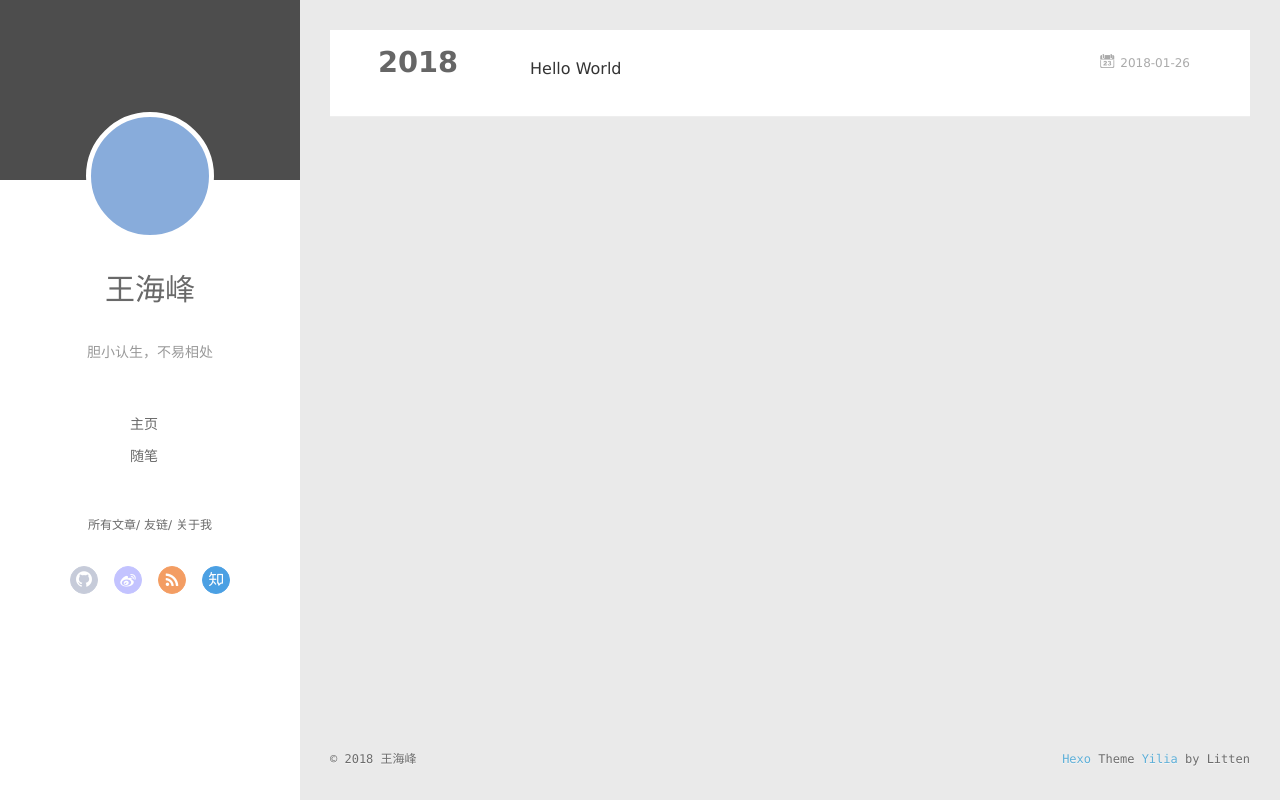
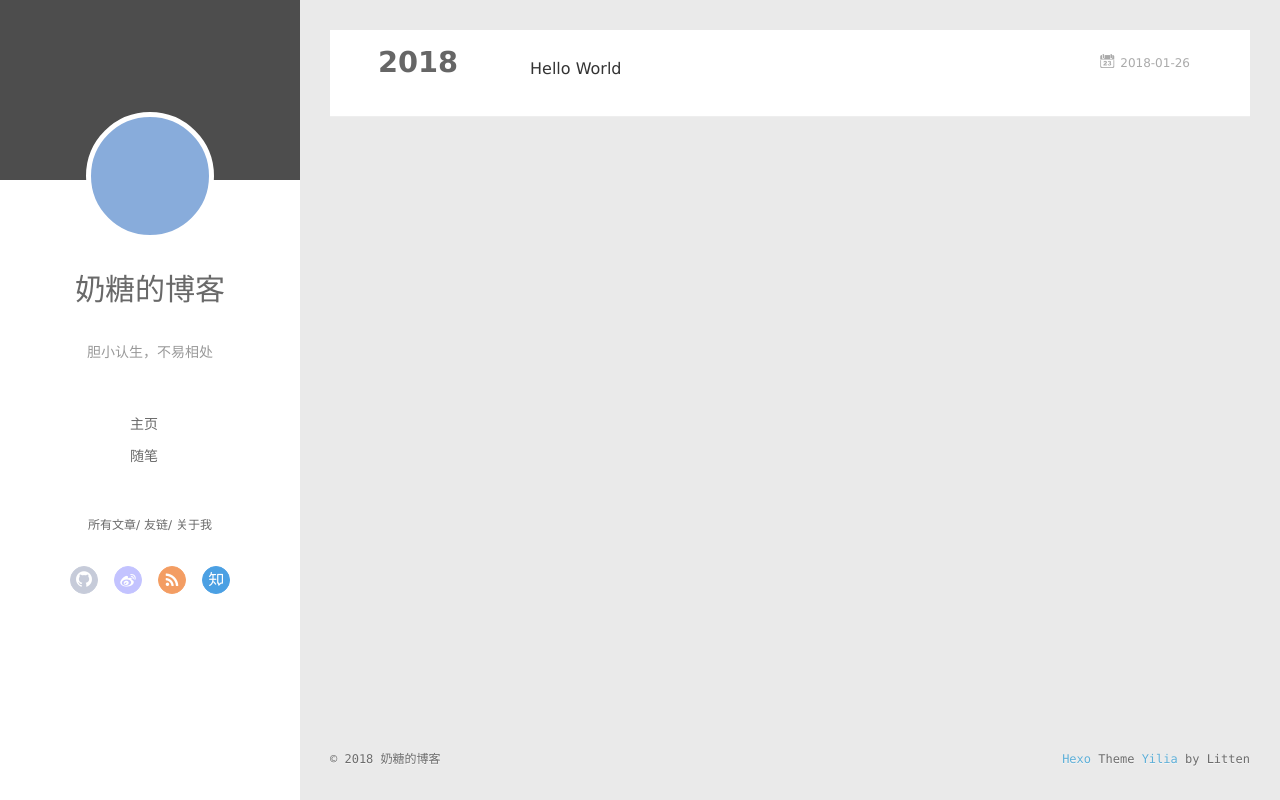
Before and after one commit to toffeeBlock/toffeeBlock.github.io, a plain HTML site: page archives/index.html in a window 1280 px wide. Drawn offline with Linux system fonts and the light colour scheme.

Commit message:
Site updated: 2018-01-26 15:35:53

```diff
--- a/archives/index.html
+++ b/archives/index.html
@@ -6,20 +6,20 @@
   <meta name="renderer" content="webkit">
   <meta http-equiv="X-UA-Compatible" content="IE=edge" >
   <link rel="dns-prefetch" href="//toffeeBlock.me">
-  <title>Archives | 奶糖块的博客</title>
+  <title>Archives | 奶糖的博客</title>
   <meta name="viewport" content="width=device-width, initial-scale=1, maximum-scale=1">
   <meta name="description" content="擅长各项前端技能，深入研究移动端开发与前端性能，目前就职于亿欧网盟。非专业视觉设计师。此为博客一枚。">
 <meta name="keywords" content="前端,react,node,js,jquery,javascript,html5,es6,开发者,程序猿,程序媛,极客,编程,代码,开源,IT网站,Developer,Programmer,Coder,Geek,html,css,css3,用户体验">
 <meta property="og:type" content="website">
-<meta property="og:title" content="奶糖块的博客">
+<meta property="og:title" content="奶糖的博客">
 <meta property="og:url" content="//toffeeBlock.me/archives/index.html">
-<meta property="og:site_name" content="奶糖块的博客">
+<meta property="og:site_name" content="奶糖的博客">
 <meta property="og:description" content="擅长各项前端技能，深入研究移动端开发与前端性能，目前就职于亿欧网盟。非专业视觉设计师。此为博客一枚。">
 <meta name="twitter:card" content="summary">
-<meta name="twitter:title" content="奶糖块的博客">
+<meta name="twitter:title" content="奶糖的博客">
 <meta name="twitter:description" content="擅长各项前端技能，深入研究移动端开发与前端性能，目前就职于亿欧网盟。非专业视觉设计师。此为博客一枚。">
 
-    <link rel="alternative" href="/atom.xml" title="奶糖块的博客" type="application/atom+xml">
+    <link rel="alternative" href="/atom.xml" title="奶糖的博客" type="application/atom+xml">
 
 
     <link rel="icon" href="/favicon.png">
@@ -49,7 +49,7 @@
 			<img src="" class="js-avatar">
 		</a>
 		<hgroup>
-		  <h1 class="header-author"><a href="/">王海峰</a></h1>
+		  <h1 class="header-author"><a href="/">奶糖的博客</a></h1>
 		</hgroup>
 
 		<p class="header-subtitle">胆小认生，不易相处</p>
@@ -109,7 +109,7 @@
 				<img src="" class="js-avatar">
 			</div>
 			<hgroup>
-			  <h1 class="header-author js-header-author">王海峰</h1>
+			  <h1 class="header-author js-header-author">奶糖的博客</h1>
 			</hgroup>
 
 			<p class="header-subtitle"><i class="icon icon-quo-left"></i>胆小认生，不易相处<i class="icon icon-quo-right"></i></p>
@@ -209,7 +209,7 @@
   <div class="outer">
     <div id="footer-info">
     	<div class="footer-left">
-    		&copy; 2018 王海峰
+    		&copy; 2018 奶糖的博客
     	</div>
       	<div class="footer-right">
       		<a href="http://hexo.io/" target="_blank">Hexo</a>  Theme <a href="https://github.com/litten/hexo-theme-yilia" target="_blank">Yilia</a> by Litten
```
Also changed, not shown: 2018/01/26/hello-world/index.html (+6 -6 lines), archives/2018/01/index.html (+8 -8 lines), archives/2018/index.html (+8 -8 lines), index.html (+8 -8 lines).
